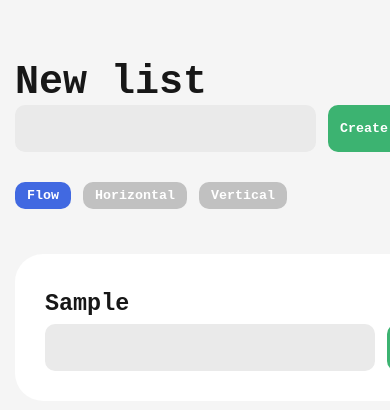
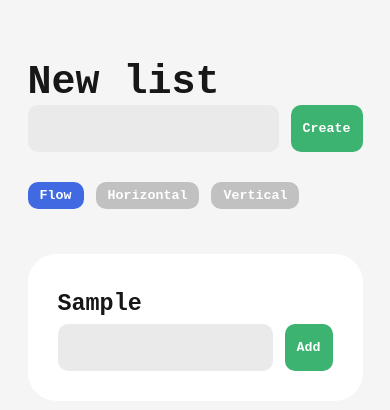
Before and after one commit to stephenmatheis/nextjs-starter, a Next.js app: page / in a window 390 px wide. Both pictures are taken after typing "Sample" into the empty fields and a click on the button "Create". Shown: the top 410 px of the page. Built offline with nearby package versions, Linux system fonts and the light colour scheme.

Commit message:
feat: responsive layout

```diff
--- a/app/components/list/list.module.scss
+++ b/app/components/list/list.module.scss
@@ -6,17 +6,33 @@
     padding: 15px;
     width: 480px;
 
-    &.horizontal {
-        // background-color: red;
+    @media screen and (max-width: 1440px) {
+        width: 400px;
     }
 
-    &.vertical {
-        // background-color: blue;
+    @media screen and (max-width: 1024px) {
+        width: 384px;
     }
 
-    &.flow {
-        // background-color: yellow;
+    @media screen and (max-width: 768px) {
+        width: 480px;
     }
+
+    @media screen and (max-width: 500px) {
+        width: 365px;
+    }
+
+    // &.horizontal {
+    //     // background-color: red;
+    // }
+
+    // &.vertical {
+    //     // background-color: blue;
+    // }
+
+    // &.flow {
+    //     // background-color: yellow;
+    // }
 
     .card {
         display: inline-block;
@@ -24,7 +40,6 @@
         border-radius: 28px;
         padding: 30px;
         width: 100%;
-        // min-height: 300px;
 
         .title {
             display: flex;
--- a/app/components/lists/lists.module.scss
+++ b/app/components/lists/lists.module.scss
@@ -3,7 +3,7 @@
         display: flex;
         margin-top: 30px;
         gap: 12px;
-        padding-left: 15px;
+        padding: 0 15px;
     }
 
     .lists {
@@ -28,12 +28,38 @@
             column-width: 460px;
         }
 
-        @media screen and (max-width: 1100px) {
-            column-count: 2;
+        @media screen and (max-width: 1440px) {
+            &.flow {
+                column-width: 400px;
+            }
+        }
+
+        @media screen and (max-width: 1024px) {
+            &.flow {
+                column-count: 2;
+                column-width: 384px;
+            }
         }
 
         @media screen and (max-width: 768px) {
-            column-count: 1;
+            &.flow {
+                column-count: 1;
+            }
         }
+
+        @media screen and (max-width: 500px) {
+            &.flow {
+                column-count: 1;
+                column-width: 365px;
+            }
+        }
+
+        // @media screen and (max-width: 1100px) {
+        //     column-count: 2;
+        // }
+
+        // @media screen and (max-width: 768px) {
+        //     column-count: 1;
+        // }
     }
 }
--- a/app/page.module.scss
+++ b/app/page.module.scss
@@ -3,25 +3,25 @@
     max-width: 1440px;
     margin: 0 auto;
 
-    // @media screen and (max-width: 1440px) {
-    //     background-color: red;
-    // }
+    @media screen and (max-width: 1440px) {
+        max-width: 1200px;
+    }
 
-    // @media screen and (max-width: 1024px) {
-    //     background-color: green;
-    // }
+    @media screen and (max-width: 1024px) {
+        max-width: 768px;
+    }
 
-    // @media screen and (max-width: 768px) {
-    //     background-color: blue;
-    // }
+    @media screen and (max-width: 768px) {
+        max-width: 480px;
+    }
 
-    // @media screen and (max-width: 500px) {
-    //     background-color: yellow;
-    // }
+    @media screen and (max-width: 500px) {
+        max-width: 365px;
+    }
 
     .header {
         margin-top: 60px;
-        padding-left: 15px;
+        padding: 0 15px;
 
         .toolbar {
             display: flex;
@@ -34,6 +34,7 @@
                 border: none;
                 background-color: #eaeaea;
                 border-radius: 10px;
+                width: 100%;
             }
 
             .create {
```
